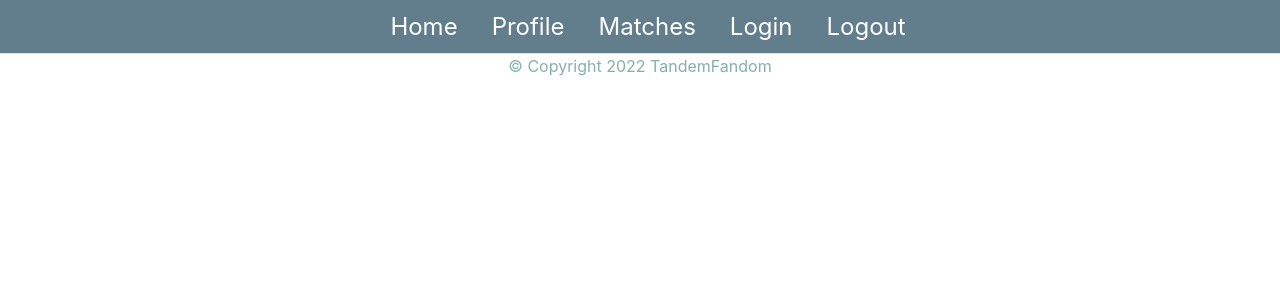
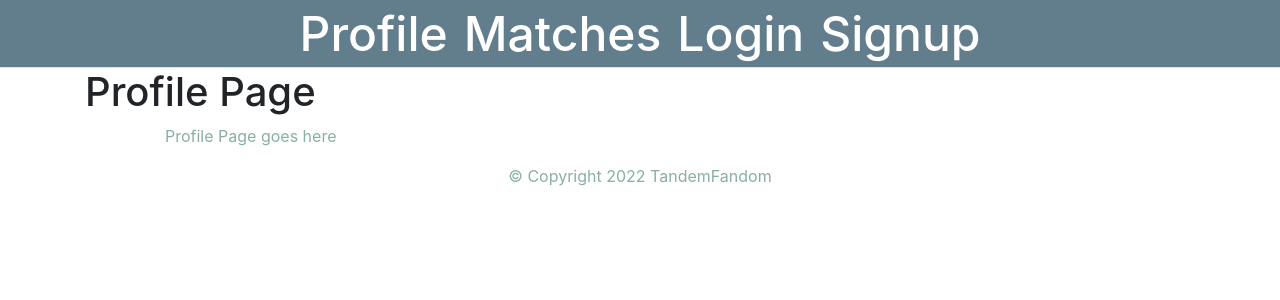
Before and after one commit to LFerrett/tandemfandom, a React (Create React App) app in the folder client/: page /profile in a window 1280 px wide. Shown: the top 300 px of the page. Built offline with nearby package versions, Linux system fonts and the light colour scheme.

Commit message:
Switched nav bar to react router.

```diff
--- a/client/src/App.js
+++ b/client/src/App.js
@@ -1,6 +1,14 @@
 import React from 'react'
 import './App.css';
-import Container from './components/Container';
+import { BrowserRouter as Router, Route } from 'react-router-dom';
+
+import Landing from './components/pages/Landing';
+import Main from './components/pages/Main';
+import Login from './components/pages/Login';
+import Matches from './components/pages/Matches';
+import Profile from './components/pages/Profile';
+import Header from './components/layout/NavTabs';
+import Footer from './components/layout/Footer';
 
 import {
   ApolloClient,
@@ -37,9 +45,37 @@ const client = new ApolloClient({
 function App() {
   return (
     <ApolloProvider client={client}>
-      <Container />
+      <Router>
+        <div className="flex-column justify-flex-start min-100-vh">
+          <Header />
+          <div className="container">
+            <Route exact path="/">
+              <Landing />
+            </Route>
+
+           <Route exact path="/main">
+              <Main />
+            </Route>
+
+            <Route exact path="/profile">
+              <Profile />
+            </Route>
+
+            <Route exact path="/matches">
+              <Matches />
+            </Route>
+
+            <Route exact path="/login">
+              <Login />
+            </Route>
+
+          </div>
+          <Footer />
+        </div>
+      </Router>
     </ApolloProvider>
   );
 }
 
+
 export default App;
--- a/client/src/components/assets/Nav.css
+++ b/client/src/components/assets/Nav.css
@@ -1,6 +1,6 @@
 .nav {
   background-color: #627e8d;
-  font-size: 1.5rem;
+  font-size: .5rem;
 }
 
 .nav a {
--- a/client/src/components/layout/NavTabs.js
+++ b/client/src/components/layout/NavTabs.js
@@ -1,9 +1,9 @@
 import React from 'react';
-import logo from '../../logo.svg';
+import { Link } from 'react-router-dom';
+import '../assets/Nav.css';
+import logo from '../images/TFLogo.svg';
 
-import '../assets/Nav.css';
-
-function NavTabs({ currentPage, handlePageChange }) {
+function NavTabs() {
   return (
     <ul className="nav justify-content-center nav-tabs">
     <li className="nav-item">
@@ -11,57 +11,41 @@ function NavTabs({ currentPage, handlePageChange }) {
     <img src={logo} alt="Tandem Fandom"/>
   </a>
     </li>
+
     <li className="nav-item">
-        <a
-          href="#main"
-          onClick={() => handlePageChange('Main')}
-          // This is a conditional (ternary) operator that checks to see if the current page is "Home or Home"
-          // If it is, we set the current page to 'nav-link-active', otherwise we set it to 'nav-link'
-          className={currentPage === 'Main' ? 'nav-link active' : 'nav-link'}
-        >
-          Home
-        </a>
+    <Link className="navbar-brand" to="/Profile">
+        <h1 className="m-0" style={{ fontSize: '3rem' }}>
+          Profile
+        </h1>
+      </Link>
     </li>
+
     <li className="nav-item">
-        <a
-          href="#profile"
-          onClick={() => handlePageChange('Profile')}
-          // Check to see if the currentPage is `Profile`, and if so we use the active link class from bootstrap. Otherwise, we set it to a normal nav-link
-          className={currentPage === 'Profile' ? 'nav-link active' : 'nav-link'}
-        >
-          Profile
-        </a>
+    <Link className="navbar-brand" to="/Matches">
+        <h1 className="m-0" style={{ fontSize: '3rem' }}>
+          Matches
+        </h1>
+      </Link>
     </li>
+
     <li className="nav-item">
-        <a
-          href="#matches"
-          onClick={() => handlePageChange('Matches')}
-          // Check to see if the currentPage is `Matches`, and if so we use the active link class from bootstrap. Otherwise, we set it to a normal nav-link
-          className={currentPage === 'Matches' ? 'nav-link active' : 'nav-link'}
-        >
-          Matches
-        </a>
+    <Link className="navbar-brand" to="/Login">
+        <h1 className="m-0" style={{ fontSize: '3rem' }}>
+          Login
+        </h1>
+      </Link>
     </li>
+
     <li className="nav-item">
-        <a
-          href="#login"
-          onClick={() => handlePageChange('Login')}
-          // Check to see if the currentPage is `Matches`, and if so we use the active link class from bootstrap. Otherwise, we set it to a normal nav-link
-          className={currentPage === 'Login' ? 'nav-link active' : 'nav-link'}
-        >Login</a>
+    <Link className="navbar-brand" to="/Signup">
+        <h1 className="m-0" style={{ fontSize: '3rem' }}>
+          Signup
+        </h1>
+      </Link>
     </li>
-      <li className="nav-item">
-      <a
-          href="#logout"
-          onClick={() => handlePageChange('Logout')}
-          // Check to see if the currentPage is `Matches`, and if so we use the active link class from bootstrap. Otherwise, we set it to a normal nav-link
-          className={currentPage === 'Logout' ? 'nav-link active' : 'nav-link'}
-        >
-          Logout
-        </a>
-      </li>
+
     </ul>
   );
-}
+};
 
 export default NavTabs;
```
Also changed, not shown: client/src/components/images/TFLogo.svg (added). Lines whose indentation alone changed are shown as unchanged.
